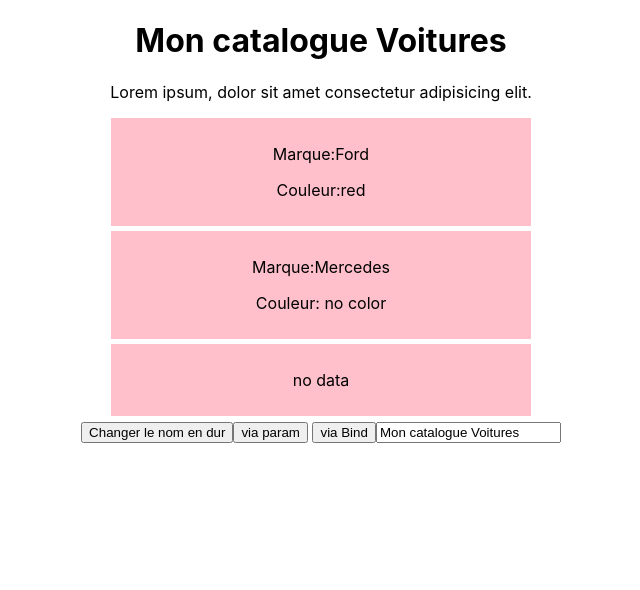
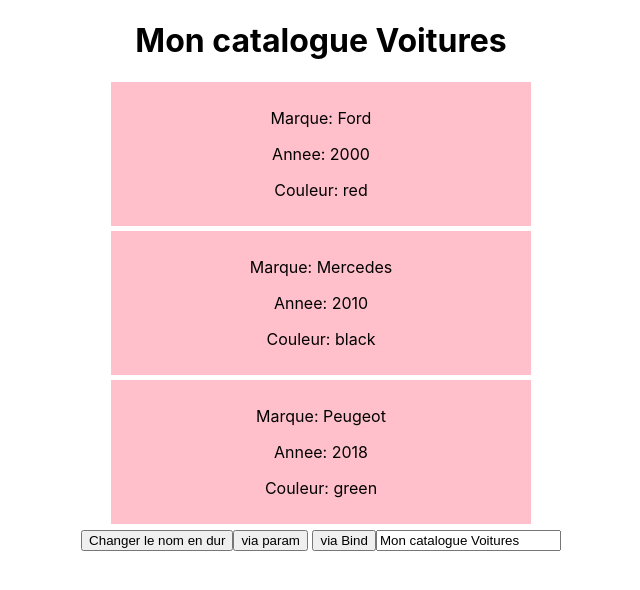
Before and after one commit to z-bj/carsAppDK, a React (Create React App) app: page / in a window 1280 px wide. Shown: the top 590 px of the page, without its empty margins (319-959 px from the left). Built offline with nearby package versions, Linux system fonts and the light colour scheme.

Commit message:
add state and props color year children

```diff
--- a/src/App.js
+++ b/src/App.js
@@ -16,13 +16,13 @@ class App extends Component {
 
   changeViaParam = (titre) => {
     this.setState({
-      titre: titre, // dans react si les 2 parametres sont les memes on a le droit d'ecrire directement le nom de la valeur, ici : titre.
+      titre: titre, // dans react si les 2 parametres sont les memes on a le droit d' ecrire directement le nom de la valeur, ici : titre.
     });
   };
 
   changeViaBind = (param) => {
     this.setState({
-      titre: param, //le param que j'ai reccuperer via l'arrow funcino.
+      titre: param, //le param que j' ai reccuperer via l' arrow function.
     });
   };
 
@@ -40,11 +40,11 @@ class App extends Component {
         <button onClick={() => this.changeViaParam("Titre via un parametre")}>
           via param
         </button>{" "}
-        {/*//ici on souhaite passer un parametre a la foncion, mais elle va etre appeller des le chargement de la page, ce n'est pas ce que l'on souhaite,nous on veut quelle se lance lors du onClikc, donc on passe une annonym arrow function avant elle */}
+        {/*//ici on souhaite passer un parametre a la fonction, mais elle va etre appeller des le chargement de la page, ce n' est pas ce que l' on souhaite,nous on veut qu' elle se lance lors du onClick, donc on passe une annonym arrow function avant elle */}
         <button onClick={this.changeViaBind.bind(this, "Titre via Bind")}>
           via Bind
         </button>
-        {/*this pour rester dans le contexte de l'object, "titre via bind" va passer dans param et etre recuper puis mis a jour via le state*/}
+        {/*this pour rester dans le contexte de l' object, "titre via bind" va passer dans param et etre recupere puis mis a jour via le state*/}
         <input
           type="text"
           onChange={this.changeViaInput}
--- a/src/components/Cars.js
+++ b/src/components/Cars.js
@@ -1,9 +1,9 @@
 import React from "react";
 
-const Car = ({ children, color }) => {
+const Car = ({ children, color, year }) => {
   // ** here we use destructuring because we have {objects}
 
-  const colorInfo = color ? <p>Couleur:{color} </p> : <p>Couleur: no color</p>; // ** condition on the color
+  const colorInfo = color ? <p>Couleur: {color} </p> : <p>Couleur: no color</p>; // ** condition on the color
 
   if (children) {
     //** condition about children
@@ -17,7 +17,8 @@ const Car = ({ children, color }) => {
           margin: "5px auto",
         }}
       >
-        <p>Marque:{children} </p>
+        <p>Marque: {children}</p>
+        <p>Annee: {year}</p>
         {colorInfo}
       </div>
     );
--- a/src/components/Mycars.js
+++ b/src/components/Mycars.js
@@ -2,31 +2,37 @@ import React, { Component } from "react";
 import Car from "./Cars";
 
 class Mycars extends Component {
-  noCopy = () => {
-    alert("merci de ne pas copier le texte");
+  state = {
+    voitures: [
+      //don't forget that we are in an Array[]
+      { name: "Ford", color: "red", year: "2000" },
+      { name: "Mercedes", color: "black", year: "2010" },
+      { name: "Peugeot", color: "green", year: "2018" },
+    ],
   };
-
-  addStyle = (e) => {
-    // target allow to follow which element toggles the event
-    //e.target.classList.toggle("styled"); //*! toggle remplace la logique du bloc if on utilise l'un ou l'autre.
-    //  if (e.target.classList.contains("styled")) {
-    //   e.target.classList.remove("styled");
-    // } else {
-    //   e.target.classList.add("styled");
-    // }
-  };
-
   render() {
     return (
       <div>
-        <h1 onMouseOver={this.addStyle}>{this.props.title}</h1>
-        <p onCopy={this.noCopy}>
-          Lorem ipsum, dolor sit amet consectetur adipisicing elit.
-        </p>
+        <h1>{this.props.title}</h1>
 
-        <Car color="red">Ford</Car>
-        <Car color="">Mercedes</Car>
-        <Car color="green"></Car>
+        <Car
+          color={this.state.voitures[0].color}
+          year={this.state.voitures[0].year}
+        >
+          {this.state.voitures[0].name}
+        </Car>
+        <Car
+          color={this.state.voitures[1].color}
+          year={this.state.voitures[1].year}
+        >
+          {this.state.voitures[1].name}
+        </Car>
+        <Car
+          color={this.state.voitures[2].color}
+          year={this.state.voitures[2].year}
+        >
+          {this.state.voitures[2].name}
+        </Car>
       </div>
     );
   }
```
